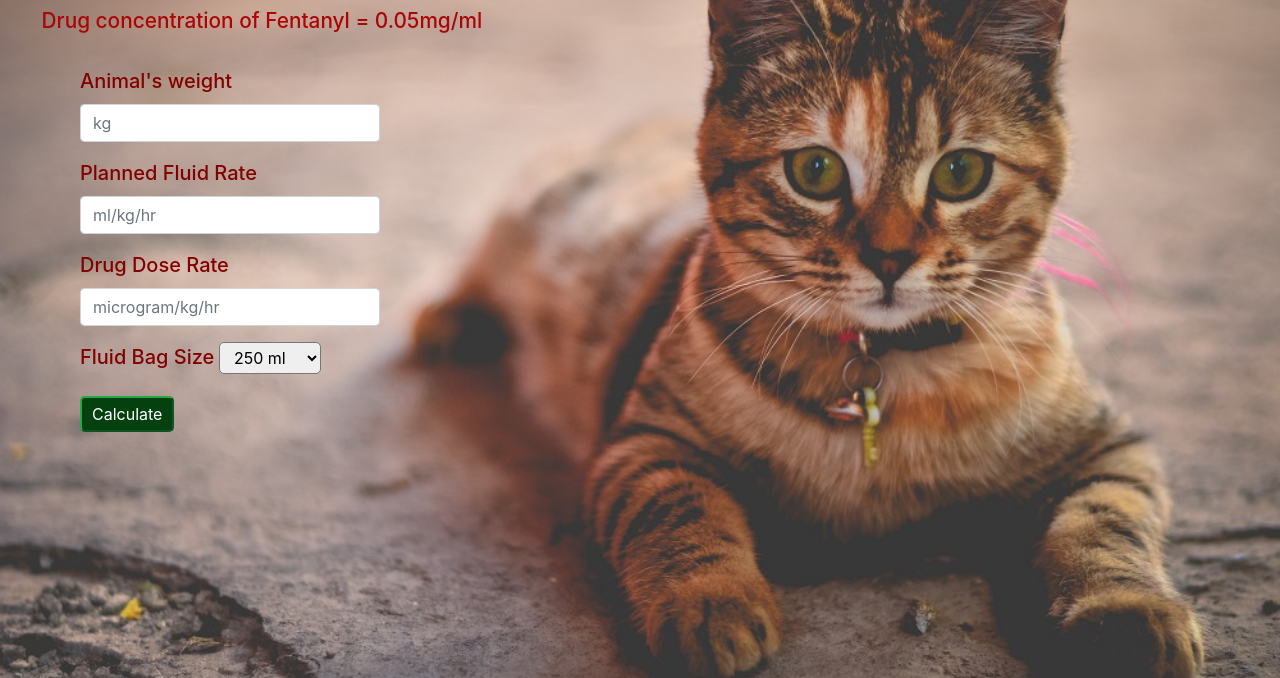
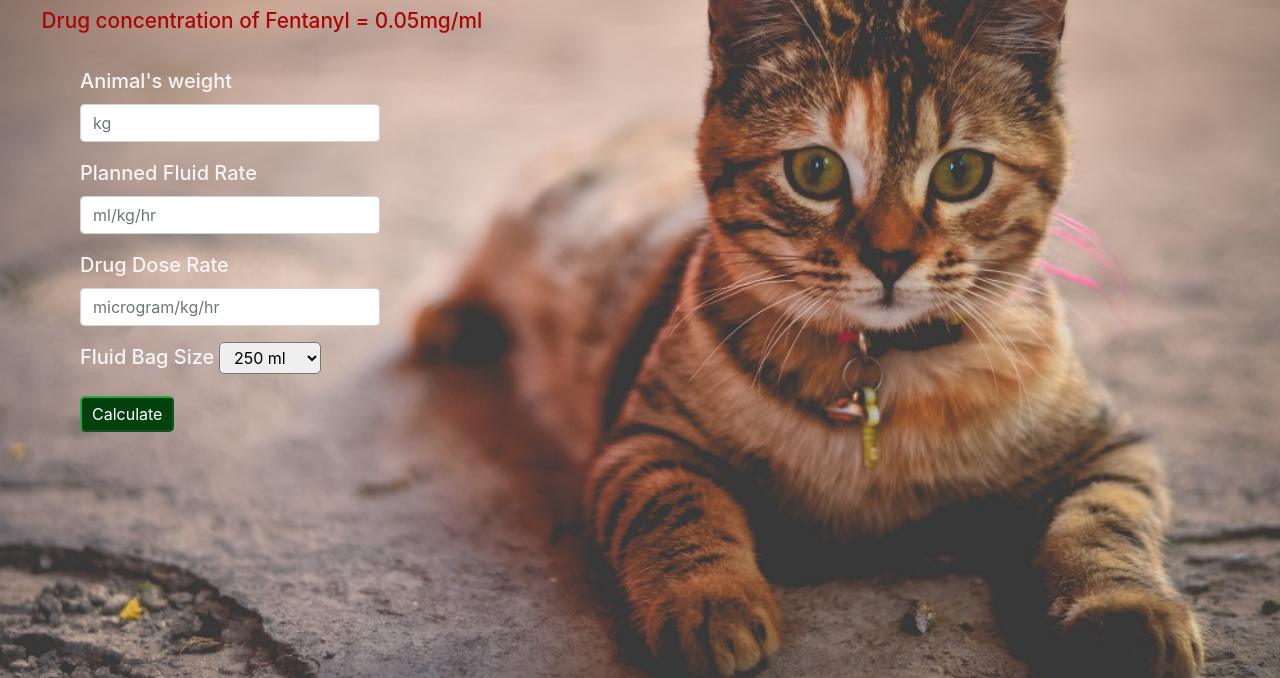
Before and after one commit to kissimoto/fentanylIVCri, a plain HTML site: page index.html in a window 1280 px wide. Shown: the part 122-800 px from the top of the page. Drawn offline with nearby package versions, Linux system fonts and the light colour scheme.

Commit message:
Update fentanyl_min.css

```diff
--- a/fentanyl_min.css
+++ b/fentanyl_min.css
@@ -5,7 +5,7 @@ body {
 
 label {
     font-size: 20px;
-    color: #830000;
+    color: #f8f4f4;
     font-family: -apple-system, BlinkMacSystemFont, 'Segoe UI', Roboto, Oxygen, Ubuntu, Cantarell, 'Open Sans', 'Helvetica Neue', sans-serif;
     font-weight: 500;
   }
@@ -28,6 +28,7 @@ label {
 #bagSize {
   padding: 4px 10px;
   border-radius: 5px;
+  font-family: -apple-system, BlinkMacSystemFont, 'Segoe UI', Roboto, Oxygen, Ubuntu, Cantarell, 'Open Sans', 'Helvetica Neue', sans-serif;
 }
 
   header{
```
